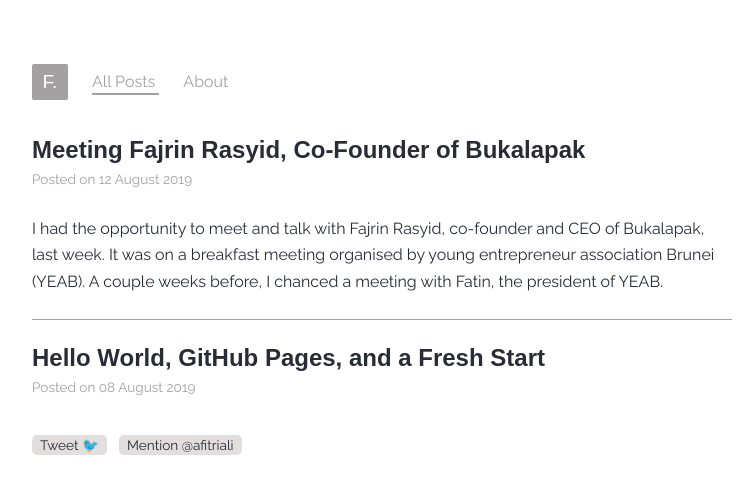
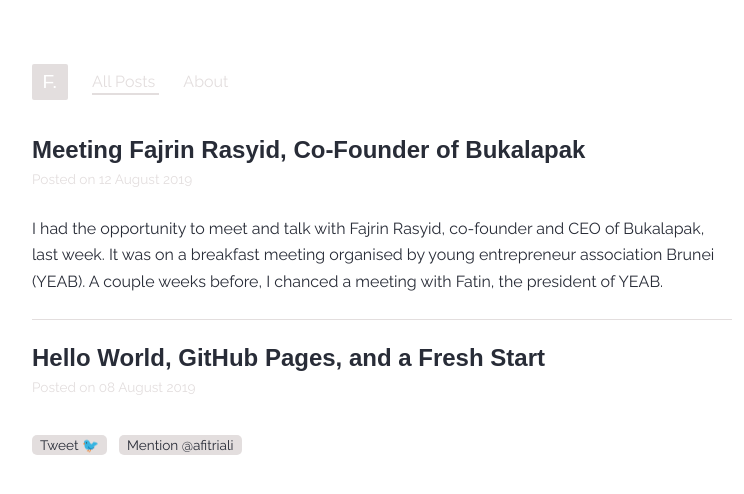
Before and after one commit to xfltrt/xfltrt.github.io, a Jekyll site: the page built from index.html, in a window 1280 px wide. Shown: the top 494 px of the page, without its empty margins (258-1002 px from the left). Built offline with Jekyll 4.4.1, drawn with Linux system fonts in a browser that asks for light colours; some web fonts are replaced; comment, search, counter and statistics services are not loaded.

Commit message:
Update main.scss

```diff
--- a/_sass/main.scss
+++ b/_sass/main.scss
@@ -1,6 +1,6 @@
 :root {
   --colour-dark: #282c37;
-  --colour-gray: #a3a1a1;
+  --colour-gray: #e3dede;
   --colour-light: #e3dede;
   --colour-highlight: #2b90d9;
   --colour-primary: #282c37;
```
